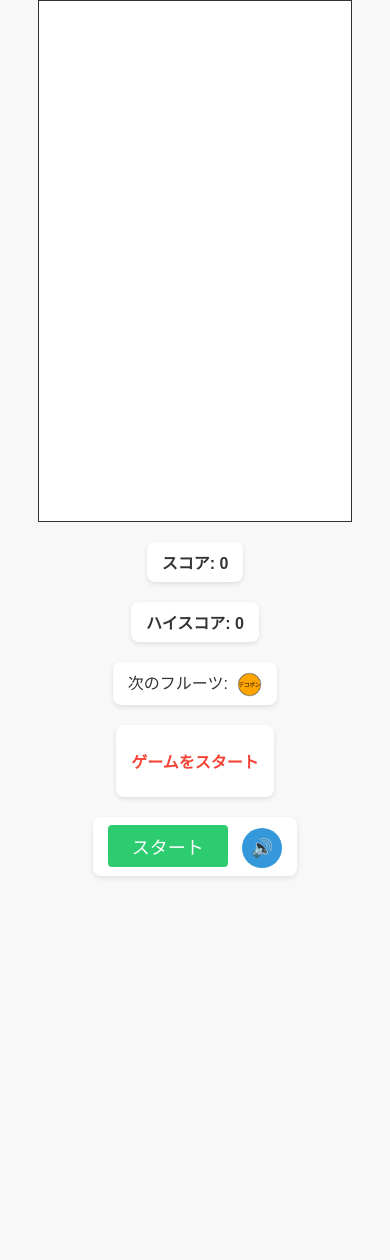
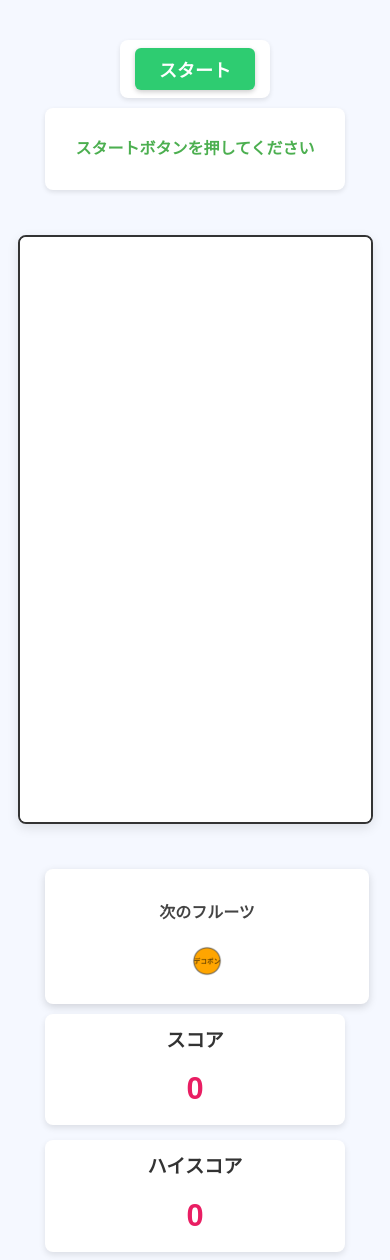
Before and after one commit to Kotetsu0000/watermelon, a plain HTML site: page index.html in a window 390 px wide. Before the commit the page ends 886 px from the top, so only its background shows below. Drawn offline with nearby package versions, Linux system fonts and the light colour scheme.

Commit message:
UI改善: 次のフルーツ表示にタイトルと名前を追加、落下プレビュー復元など

```diff
--- a/audio.js
+++ b/audio.js
@@ -56,7 +56,9 @@ async function preloadAudio() {
 
                 // エラーハンドリング
                 audioObjects.sfx[key].onerror = () => {
-                    console.warn(`効果音ファイルのロードに失敗しました: ${path}`);
+                    console.warn(
+                        `効果音ファイルのロードに失敗しました: ${path}`
+                    );
                 };
             } catch (e) {
                 console.warn(`効果音の読み込みに失敗しました: ${path}`, e);
--- a/game.js
+++ b/game.js
@@ -10,11 +10,9 @@ const messageTextDisplay = document.getElementById('messageText');
 const startButton = document.getElementById('startButton');
 const pauseButton = document.getElementById('pauseButton');
 const retryButton = document.getElementById('retryButton');
-const muteButton = document.getElementById('muteButton');
-const muteIcon = document.getElementById('muteIcon');
 
 // ゲーム設定
-const canvasWidth = 300;
+const canvasWidth = 340; // CSSのゲームエリアの幅と合わせる
 const canvasHeight = 500;
 
 // フルーツの進化テーブル (仕様書 2.1)
@@ -194,8 +192,13 @@ let nextFruitType = null; // 次に落ちるフルーツの型 (fruitDataの要
 let currentDroppingFruit = null; // 現在操作中のフルーツ
 let isFruitFalling = false; // フルーツ落下中フラグ
 
+// マウス位置追跡用
+window.lastMouseX = null;
+window.lastMouseY = null;
+
 // Canvas 2D コンテキスト取得
 const ctx = gameCanvas.getContext('2d');
+// キャンバスサイズを設定（境界線のサイズとぴったり合わせる）
 gameCanvas.width = canvasWidth;
 gameCanvas.height = canvasHeight;
 
@@ -313,38 +316,33 @@ function draw() {
         }
     });
 
-    // 次に落下するフルーツのプレビュー (もしあれば)
-    if (currentDroppingFruit && gameState === 'playing') {
+    // 落下位置のプレビュー表示 (仕様書 2.2, 7.3)
+    if (gameState === 'playing' && currentDroppingFruit && !isFruitFalling) {
         const previewFruit = currentDroppingFruit.fruitInfo;
+        const previewX = currentDroppingFruit.position.x;
+        const previewY = currentDroppingFruit.position.y; // Y座標は固定
         const img = fruitImages[previewFruit.id];
 
+        ctx.save();
+        ctx.globalAlpha = 0.5; // 半透明
+
         if (img) {
-            // 半透明で画像を表示
-            ctx.globalAlpha = 0.5;
             ctx.drawImage(
                 img,
-                currentDroppingFruit.position.x - previewFruit.radius,
-                currentDroppingFruit.position.y - previewFruit.radius,
+                previewX - previewFruit.radius,
+                previewY - previewFruit.radius,
                 previewFruit.radius * 2,
                 previewFruit.radius * 2
             );
-            ctx.globalAlpha = 1.0;
         } else {
-            // 画像がなければ色付き円で表示
+            // 画像がない場合のフォールバック
             ctx.beginPath();
-            ctx.arc(
-                currentDroppingFruit.position.x,
-                currentDroppingFruit.position.y,
-                previewFruit.radius,
-                0,
-                Math.PI * 2
-            );
+            ctx.arc(previewX, previewY, previewFruit.radius, 0, Math.PI * 2);
             ctx.fillStyle = previewFruit.color;
-            ctx.globalAlpha = 0.5;
             ctx.fill();
-            ctx.globalAlpha = 1.0;
             ctx.closePath();
         }
+        ctx.restore();
     }
 }
 
@@ -404,11 +402,9 @@ async function initializeGame() {
                 error
             );
         }
-    }
-
-    // ゲーム状態初期化
+    } // ゲーム状態初期化
     gameState = 'beforeStart';
-    messageTextDisplay.textContent = 'ゲームをスタート';
+    messageTextDisplay.textContent = 'スタートボタンを押してください';
 
     // イベントリスナー設定
     setupEventListeners();
@@ -461,10 +457,7 @@ function setupEventListeners() {
     pauseButton.addEventListener('click', togglePause);
 
     // リトライボタン
-    retryButton.addEventListener('click', resetGame);
-
-    // ミュートボタン
-    muteButton.addEventListener('click', toggleMute);
+    retryButton.addEventListener('click', resetGame); // ミュートボタンは削除済み
 
     // マウス移動時のプレビュー更新
     gameCanvas.addEventListener('mousemove', updatePreview);
@@ -508,13 +501,8 @@ function startGame() {
         gameState = 'playing';
         startButton.style.display = 'none';
         pauseButton.style.display = 'inline-block';
-        messageTextDisplay.textContent = '';
-
-        // ゲーム開始効果音とBGM再生
-        if (window.gameAudio) {
-            window.gameAudio.playSFX('gameStart');
-            window.gameAudio.playBGM('main');
-        }
+        messageTextDisplay.textContent = 'プレイ中...';
+        messageTextDisplay.style.color = '#4caf50'; // 緑色        // オーディオを無効化
     }
 }
 
@@ -524,33 +512,13 @@ function togglePause() {
         gameState = 'paused';
         pauseButton.textContent = '再開';
         messageTextDisplay.textContent = '一時停止中';
-
-        // BGMをフェードアウトさせるなどの処理も可能
-        // 今回はシンプルにループのみ停止
-        if (
-            window.gameAudio &&
-            audioObjects &&
-            audioObjects.bgm &&
-            audioObjects.bgm.main
-        ) {
-            audioObjects.bgm.main.pause();
-        }
+        messageTextDisplay.style.color = '#2196f3'; // 青色に変更
+        // オーディオを無効化
     } else if (gameState === 'paused') {
         gameState = 'playing';
         pauseButton.textContent = '一時停止';
-        messageTextDisplay.textContent = '';
-
-        // BGM再開
-        if (
-            window.gameAudio &&
-            audioObjects &&
-            audioObjects.bgm &&
-            audioObjects.bgm.main
-        ) {
-            audioObjects.bgm.main
-                .play()
-                .catch((e) => console.warn('BGM再開エラー:', e));
-        }
+        messageTextDisplay.textContent = 'プレイ中...';
+        messageTextDisplay.style.color = '#4caf50'; // 緑色に戻す        // オーディオを無効化
     }
 }
 
@@ -574,16 +542,21 @@ function resetGame() {
     pauseButton.style.display = 'none';
 
     // 次のフルーツ選択
-    selectNextFruit();
-
-    // ゲーム状態の更新
+    selectNextFruit(); // ゲーム状態の更新
     gameState = 'beforeStart';
-    messageTextDisplay.textContent = 'ゲームをスタート';
+    messageTextDisplay.textContent = 'スタートボタンを押してください';
+    messageTextDisplay.style.color = '#4caf50'; // 通常の色に戻す
 }
 
 // プレビュー位置の更新
 function updatePreview(evt) {
-    if (gameState !== 'playing') return; // currentDroppingFruitのチェックを削除
+    if (gameState !== 'playing') return;
+
+    // マウス位置を保存（後で参照できるように）
+    if (evt && evt.clientX !== undefined) {
+        window.lastMouseX = evt.clientX;
+        window.lastMouseY = evt.clientY;
+    }
 
     const pos = getMousePos(gameCanvas, evt);
 
@@ -606,7 +579,12 @@ function updatePreview(evt) {
 
 // フルーツ落下
 function dropFruit(evt) {
-    if (gameState !== 'playing' || currentDroppingFruit === null || isFruitFalling) return;
+    if (
+        gameState !== 'playing' ||
+        currentDroppingFruit === null ||
+        isFruitFalling
+    )
+        return;
 
     // 落下中フラグをセット
     isFruitFalling = true;
@@ -616,12 +594,7 @@ function dropFruit(evt) {
     const dropY = nextFruitType.radius + 5; // 画面上部（少し余裕を持たせる）
 
     // 実際のフルーツを作成してワールドに追加
-    const newFruit = createFruit(dropX, dropY, nextFruitType);
-
-    // フルーツ落下効果音
-    if (window.gameAudio) {
-        window.gameAudio.playSFX('fruitDrop');
-    }
+    const newFruit = createFruit(dropX, dropY, nextFruitType); // オーディオを無効化
 
     // フルーツが箱に入らなかった場合のゲームオーバー判定（仕様書2.5）
     const leftWallX = wallThickness;
@@ -635,22 +608,26 @@ function dropFruit(evt) {
         console.log('フルーツが箱の外に落下しました');
         gameOver();
         return;
-    }    // 次のフルーツを選択
+    } // 次のフルーツを選択
     selectNextFruit();
 
     // プレビューをクリア（落下中は次のプレビュー非表示）
-    currentDroppingFruit = null;
-
-    // フルーツが着地したと判断するまで待機
+    currentDroppingFruit = null; // フルーツが着地したと判断するまで待機
     setTimeout(() => {
         // 落下中フラグを解除
         isFruitFalling = false;
 
+        // マウスの最新位置を取得
+        const mouseX = evt.clientX || window.lastMouseX || canvasWidth / 2;
+        const mouseY = evt.clientY || window.lastMouseY || 0;
+
         // 次のプレビューを有効化
-        updatePreview(new MouseEvent('mousemove', {
-            clientX: evt.clientX || window.innerWidth / 2,
-            clientY: evt.clientY || 0
-        }));
+        updatePreview(
+            new MouseEvent('mousemove', {
+                clientX: mouseX,
+                clientY: mouseY,
+            })
+        );
     }, 1500); // 1.5秒待機（フルーツが着地するのに十分な時間）
 }
 
@@ -662,10 +639,7 @@ function handleCollisions(event) {
         const bodyA = pairs[i].bodyA;
         const bodyB = pairs[i].bodyB;
 
-        // 衝突音の再生
-        if (window.gameAudio) {
-            window.gameAudio.playSFX('fruitCollision');
-        }
+        // 衝突音の再生            // オーディオを無効化
 
         // 両方がフルーツかつ同じ種類かチェック
         if (
@@ -715,24 +689,14 @@ function handleCollisions(event) {
                 Matter.Body.setAngularVelocity(
                     newFruit,
                     (Math.random() - 0.5) * 0.2
-                );
-
-                // フルーツ結合音を再生
-                if (window.gameAudio) {
-                    window.gameAudio.playSFX('fruitMerge');
-                }
+                ); // オーディオを無効化
 
                 // スコア加算
                 updateScore(evolvedFruit.score);
             } else {
                 // スイカ同士の場合は消滅して特別スコア加算
                 World.remove(world, bodyA);
-                World.remove(world, bodyB);
-
-                // スイカ合体の特殊効果音
-                if (window.gameAudio) {
-                    window.gameAudio.playSFX('watermelonMerge');
-                }
+                World.remove(world, bodyB); // オーディオを無効化
 
                 // スイカ同士の結合は66点 (仕様書 2.2)
                 updateScore(66);
@@ -793,18 +757,11 @@ function checkGameOver() {
 
 // ゲームオーバー処理
 function gameOver() {
-    gameState = 'gameOver';
-
-    // UI更新
-    messageTextDisplay.textContent = 'GAME OVER';
+    gameState = 'gameOver'; // UI更新
+    messageTextDisplay.textContent = 'GAME OVER - 最終スコア: ' + currentScore;
+    messageTextDisplay.style.color = '#f44336'; // 赤色に変更
     pauseButton.style.display = 'none';
-    retryButton.style.display = 'inline-block';
-
-    // ゲームオーバー効果音とBGM切り替え
-    if (window.gameAudio) {
-        window.gameAudio.playSFX('gameOver');
-        window.gameAudio.playBGM('gameOver');
-    }
+    retryButton.style.display = 'inline-block'; // オーディオを無効化
 
     console.log('ゲームオーバー！最終スコア:', currentScore);
 }
--- a/index.html
+++ b/index.html
@@ -8,23 +8,9 @@
     </head>
     <body>
         <div class="container">
-            <div class="game-area">
-                <canvas id="gameCanvas"></canvas>
-            </div>
-            <div class="ui-area">
-                <div class="score-container">
-                    スコア: <span id="currentScore">0</span>
-                </div>
-                <div class="highscore-container">
-                    ハイスコア: <span id="highScore">0</span>
-                </div>
-                <div class="next-fruit-container">
-                    次のフルーツ:
-                    <img id="nextFruitImage" src="" alt="次のフルーツ" />
-                </div>
-                <div class="message-container">
-                    <p id="messageText"></p>
-                </div>
+            <div class="main-content">
+                <!-- 左側パネル (ボタンと状況表示のみ) -->
+                <div class="side-panel left-panel">
                     <div class="controls-container">
                         <button id="startButton">スタート</button>
                         <button id="pauseButton" style="display: none">
@@ -33,14 +19,39 @@
                         <button id="retryButton" style="display: none">
                             リトライ
                         </button>
-                    <button id="muteButton">
-                        <span id="muteIcon">🔊</span>
-                    </button>
+                    </div>
+
+                    <div class="message-container">
+                        <p id="messageText"></p>
+                    </div>
+                </div>
+
+                <!-- ゲームエリア -->
+                <div class="game-area">
+                    <canvas id="gameCanvas"></canvas>
+                </div>
+
+                <!-- 右側パネル (スコア表示) -->
+                <div class="side-panel right-panel">
+                    <div class="next-fruit-preview">
+                        <h4>次のフルーツ</h4>
+                        <img id="nextFruitImage" src="" alt="次のフルーツ" />
+                        <p id="nextFruitName"></p>
+                    </div>
+
+                    <div class="score-container">
+                        スコア<br />
+                        <span id="currentScore">0</span>
+                    </div>
+
+                    <div class="highscore-container">
+                        ハイスコア<br />
+                        <span id="highScore">0</span>
+                    </div>
                 </div>
             </div>
         </div>
         <script src="https://cdnjs.cloudflare.com/ajax/libs/matter-js/0.19.0/matter.min.js"></script>
-        <script src="audio.js"></script>
         <script src="game.js"></script>
     </body>
 </html>
--- a/style.css
+++ b/style.css
@@ -5,83 +5,148 @@ body {
     align-items: center;
     min-height: 100vh;
     margin: 0;
-    background-color: #f8f8f8;
+    background-color: #f5f8ff; /* 少し青みがかった背景色 */
     color: #333;
+    line-height: 1.6;
 }
 
 .container {
     display: flex;
     flex-direction: column;
     align-items: center;
+    width: 100%;
+    max-width: 900px; /* 幅を広げて横方向を有効活用 */
+    padding: 20px;
+    box-sizing: border-box;
 }
 
+/* メインコンテンツ部分（横並びレイアウト） */
+.main-content {
+    display: flex;
+    width: 100%;
+    justify-content: center;
+    gap: 30px; /* パネル間の間隔を増やす */
+    align-items: flex-start; /* 上部揃え */
+    margin-top: 20px; /* 上部マージン */
+}
+
+/* サイドパネル */
+.side-panel {
+    width: 140px; /* 幅を狭くする */
+    display: flex;
+    flex-direction: column;
+    gap: 15px;
+}
+
+/* 左パネル特有のスタイル */
+.left-panel {
+    align-items: center;
+}
+
+/* ゲームエリア */
 .game-area {
-    width: 300px; /* 仕様書に記載のサイズを仮置き */
-    height: 500px; /* 仕様書に記載のサイズを仮置き */
-    border: 1px solid #333;
-    margin-bottom: 20px;
-    position: relative; /* 子要素のCanvasを絶対配置するため */
+    width: 340px; /* 少し幅を広げる */
+    height: 500px;
+    border: 2px solid #333; /* 境界線を太く */
+    border-radius: 8px; /* 角を丸く */
+    position: relative;
+    overflow: hidden; /* はみ出る要素を隠す */
+    box-shadow: 0 4px 12px rgba(0, 0, 0, 0.1); /* 影を追加 */
+}
+
+.next-fruit-preview {
+    background-color: #ffffff;
+    padding: 12px;
+    border-radius: 8px;
+    text-align: center;
+    box-shadow: 0 3px 8px rgba(0, 0, 0, 0.15);
+    width: 100%;
+    font-weight: bold;
+    color: #444;
+    line-height: 1.4;
 }
 
 #gameCanvas {
-    display: block; /* Canvas特有の余白を消す */
+    display: block;
     width: 100%;
-    height: 100%;
+    height: 100%; /* 高さを100%に設定 */
     background-color: #fff;
-}
-
-.ui-area {
-    display: flex;
-    flex-direction: column;
-    align-items: center;
-    gap: 10px;
+    position: absolute; /* 絶対位置指定で配置 */
+    top: 0;
+    left: 0;
 }
 
 .score-container,
 .highscore-container,
-.next-fruit-container,
 .message-container,
-.controls-container {
+.controls-container,
+.volume-control {
     padding: 8px 15px;
     background-color: #fff;
     border-radius: 8px;
     box-shadow: 0 2px 5px rgba(0, 0, 0, 0.1);
-    margin-bottom: 10px;
+    text-align: center;
 }
 
 .score-container,
 .highscore-container {
+    font-size: 1.2em;
+    font-weight: bold;
+    padding: 12px 15px;
+    background-color: #fff;
+    border-radius: 8px;
+    box-shadow: 0 3px 6px rgba(0, 0, 0, 0.1);
+    text-align: center;
+    margin-bottom: 5px;
+}
+
+#currentScore,
+#highScore {
+    color: #e91e63;
+    font-size: 1.6em;
+    display: block;
+    margin-top: 8px;
     font-weight: bold;
 }
 
 .message-container {
-    color: #f44336;
+    background-color: #fff;
+    color: #4caf50; /* 通常のメッセージは緑色に */
     font-weight: bold;
-    min-height: 1.5em;
+    min-height: 2.5em;
+    width: 100%;
+    text-align: center;
+    padding: 12px;
+    box-sizing: border-box;
+    border-radius: 8px;
+    box-shadow: 0 2px 5px rgba(0, 0, 0, 0.1);
 }
 
 #nextFruitImage {
-    width: 40px; /* サイズを少し大きく */
-    height: 40px;
-    vertical-align: middle;
-    display: inline-block;
+    width: 50px;
+    height: 50px;
+    display: block;
     object-fit: contain;
-    margin-left: 5px;
+    margin: 10px auto 0;
 }
 
 button {
-    padding: 10px 15px;
-    font-size: 1em;
+    padding: 12px 20px;
+    font-size: 1.1em;
+    font-weight: bold;
     cursor: pointer;
     background-color: #4caf50;
     color: white;
     border: none;
-    border-radius: 4px;
-    transition: background-color 0.3s;
+    border-radius: 6px;
+    transition: all 0.2s ease;
+    box-shadow: 0 2px 5px rgba(0, 0, 0, 0.2);
 }
 
 button:hover {
     background-color: #3e8e41;
+    transform: translateY(-2px);
+    box-shadow: 0 4px 8px rgba(0, 0, 0, 0.3);
 }
 
 #startButton {
@@ -137,20 +202,55 @@ button:hover {
     background-color: #e67e22;
 }
 
-/* レスポンシブ対応 (アスペクト比維持はJS側でCanvasサイズを調整する想定) */
-@media (max-width: 600px) {
+/* レスポンシブ対応 */
+@media (max-width: 800px) {
+    .main-content {
+        flex-direction: column;
+        align-items: center;
+    }
+
+    .side-panel {
+        width: 100%;
+        max-width: 300px;
+        flex-direction: row;
+        justify-content: space-around;
+        margin-bottom: 15px;
+    }
+
+    .right-panel {
+        margin-top: 15px;
+    }
+
     .game-area {
-        width: 80vw; /* 画面幅の80% */
-        height: calc(80vw * 5 / 3); /* アスペクト比 3:5 を維持 */
+        width: 300px;
+        height: 500px;
+    }
+}
+
+@media (max-width: 400px) {
+    .game-area {
+        width: 90vw;
+        height: calc(90vw * 5 / 3); /* アスペクト比 3:5 を維持 */
+    }
+
+    .side-panel {
+        flex-direction: column;
+        gap: 10px;
     }
 
     #nextFruitImage {
-        width: 25px;
-        height: 25px;
+        width: 30px;
+        height: 30px;
     }
 
     button {
         padding: 8px 12px;
         font-size: 0.9em;
     }
+
+    .controls-container {
+        display: flex;
+        flex-direction: column;
+        gap: 10px;
+    }
 }
```
Lines whose indentation alone changed are shown as unchanged.
